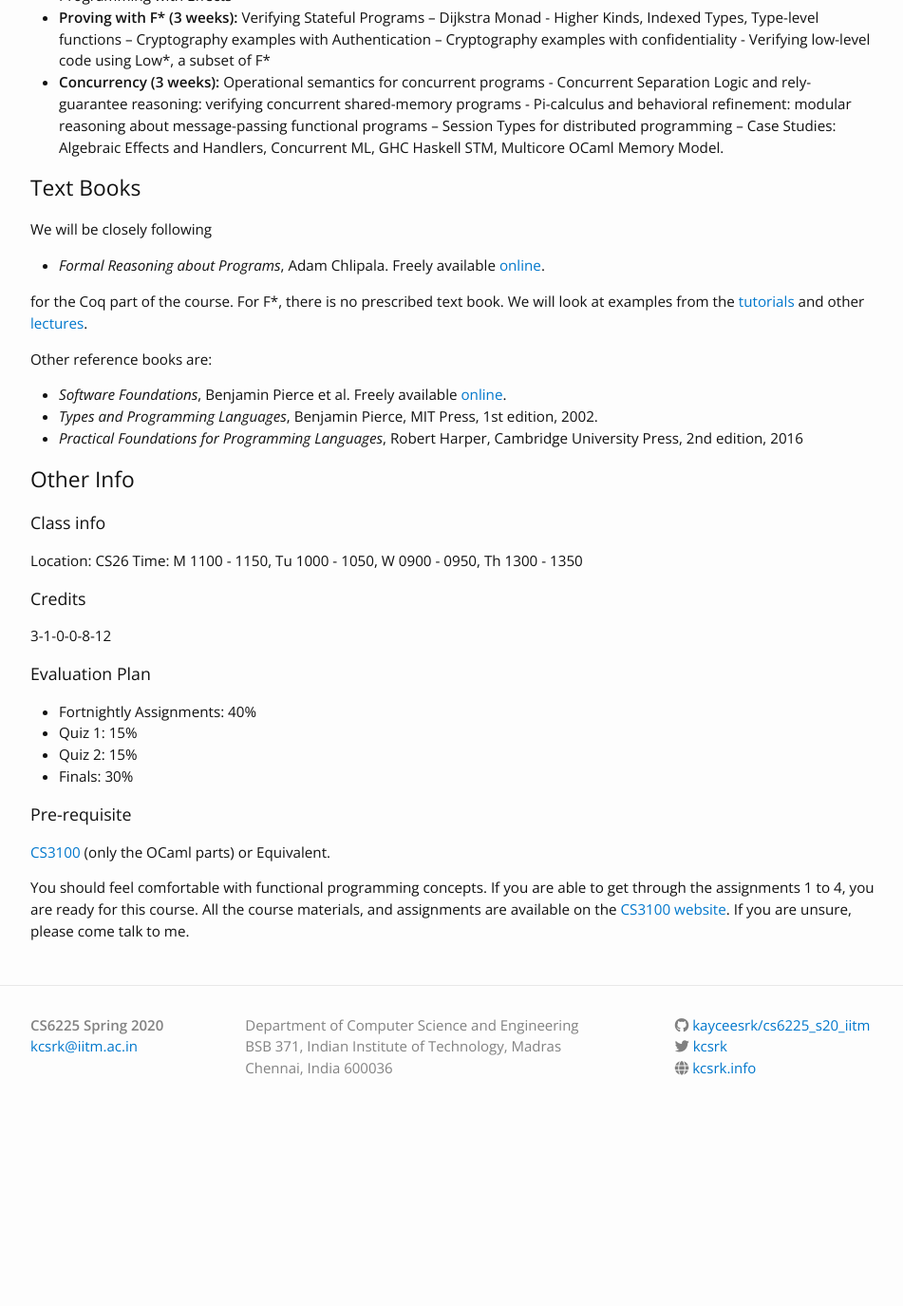
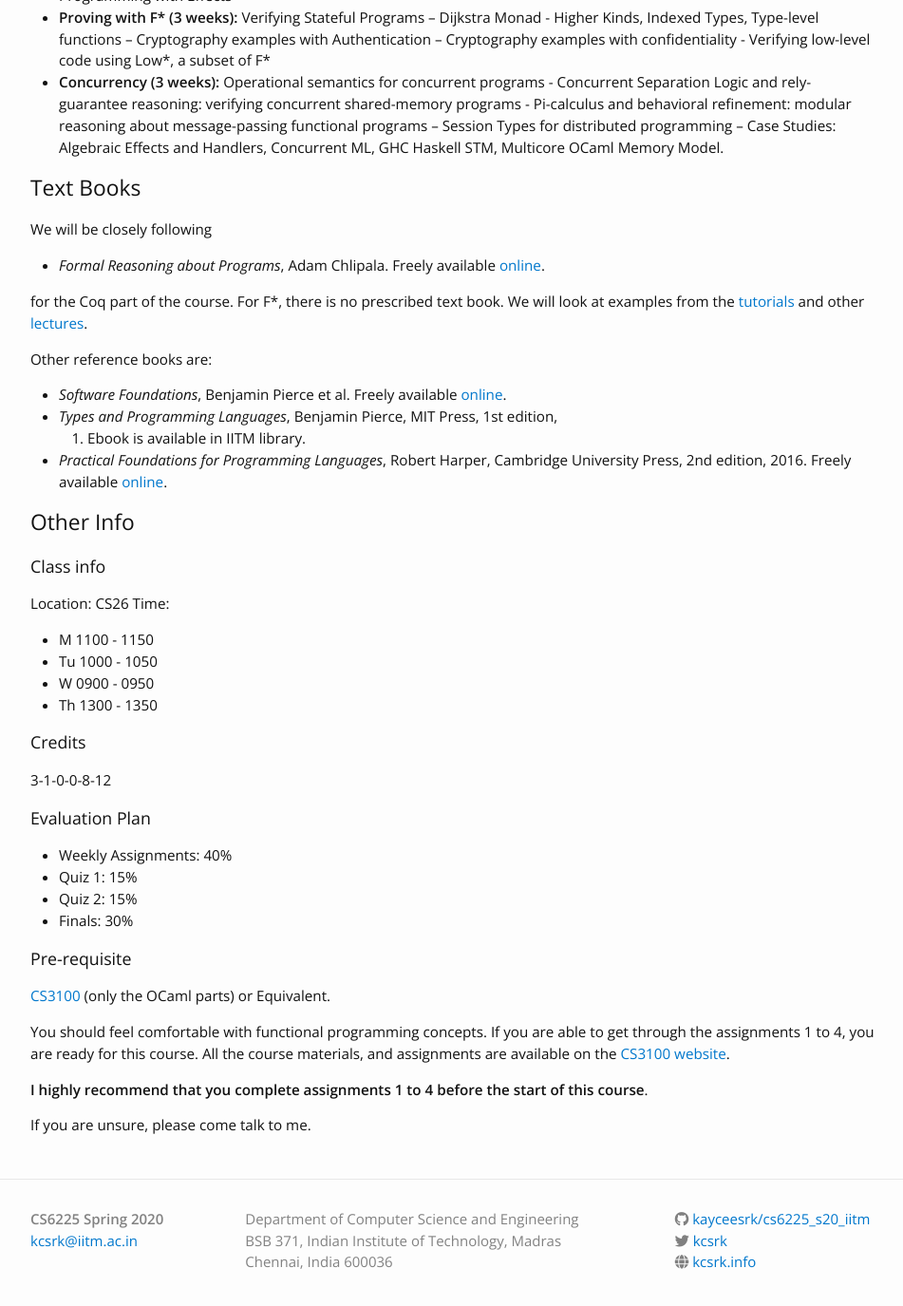
Before and after one commit to kayceesrk/cs6225_s20_iitm, a Jekyll site: the page built from index.md, in a window 1280 px wide and 1400 px high, scrolled down 777 px. Shown: the top 1375 px of the window at 95% size, without its empty margins (163-1114 px from the left). Built offline with Jekyll 4.4.1, drawn with Linux system fonts in a browser that asks for light colours; nearby versions of some CDN libraries; before the commit the page ends 1972 px from its top, so only the background shows below that.

```diff
--- a/index.md
+++ b/index.md
@@ -25,8 +25,10 @@ learn how to apply these tools to certify that programs behave as expected.
 Specifically, we will look at
 
 1. Formal logical reasoning about program correctness through
-2. [Coq proof assistant](https://coq.inria.fr/), a tool for machine checked mathematical theorem proving and
-3. [F\*](https://www.fstar-lang.org), a general-purpose programming language aimed at program verification
+2. [Coq proof assistant](https://coq.inria.fr/), a tool for machine checked
+   mathematical theorem proving and
+3. [F\*](https://www.fstar-lang.org), a general-purpose programming language
+   aimed at program verification
 
 **Is this a program verification course?**
 
@@ -70,16 +72,21 @@ and other [lectures](https://www.cs.uoregon.edu/research/summerschool/summer19/t
 Other reference books are:
 
 * *Software Foundations*, Benjamin Pierce et al. Freely available [online](https://softwarefoundations.cis.upenn.edu/).
-* *Types and Programming Languages*, Benjamin Pierce, MIT Press, 1st edition, 2002.
+* *Types and Programming Languages*, Benjamin Pierce, MIT Press, 1st edition,
+  2002. Ebook is available in IITM library.
 * *Practical Foundations for Programming Languages*, Robert Harper, Cambridge
-  University Press, 2nd edition, 2016
+  University Press, 2nd edition, 2016. Freely available [online](https://www.cs.cmu.edu/~rwh/pfpl/2nded.pdf).
 
 ## Other Info
 
 ### Class info
 
 Location: CS26
-Time: M 1100 - 1150, Tu 1000 - 1050, W 0900 - 0950, Th 1300 - 1350
+Time:
+  * M 1100 - 1150
+  * Tu 1000 - 1050
+  * W 0900 - 0950
+  * Th 1300 - 1350
 
 ### Credits
 
@@ -87,7 +94,7 @@ Time: M 1100 - 1150, Tu 1000 - 1050, W 0900 - 0950, Th 1300 - 1350
 
 ### Evaluation Plan
 
-* Fortnightly Assignments: 40%
+* Weekly Assignments: 40%
 * Quiz 1: 15%
 * Quiz 2: 15%
 * Finals: 30%
@@ -99,5 +106,9 @@ Time: M 1100 - 1150, Tu 1000 - 1050, W 0900 - 0950, Th 1300 - 1350
 You should feel comfortable with functional programming concepts. If you are
 able to get through the assignments 1 to 4, you are ready for this course. All
 the course materials, and assignments are available on the [CS3100
-website](http://kcsrk.info/cs3100_f19/). If you are unsure, please come talk to
-me.
+website](http://kcsrk.info/cs3100_f19/).
+
+**I highly recommend that you complete assignments 1 to 4 before the start of
+this course**.
+
+If you are unsure, please come talk to me.
```
Also changed, not shown: lectures/README.md (added, +5 -0 lines), 6 other files.
